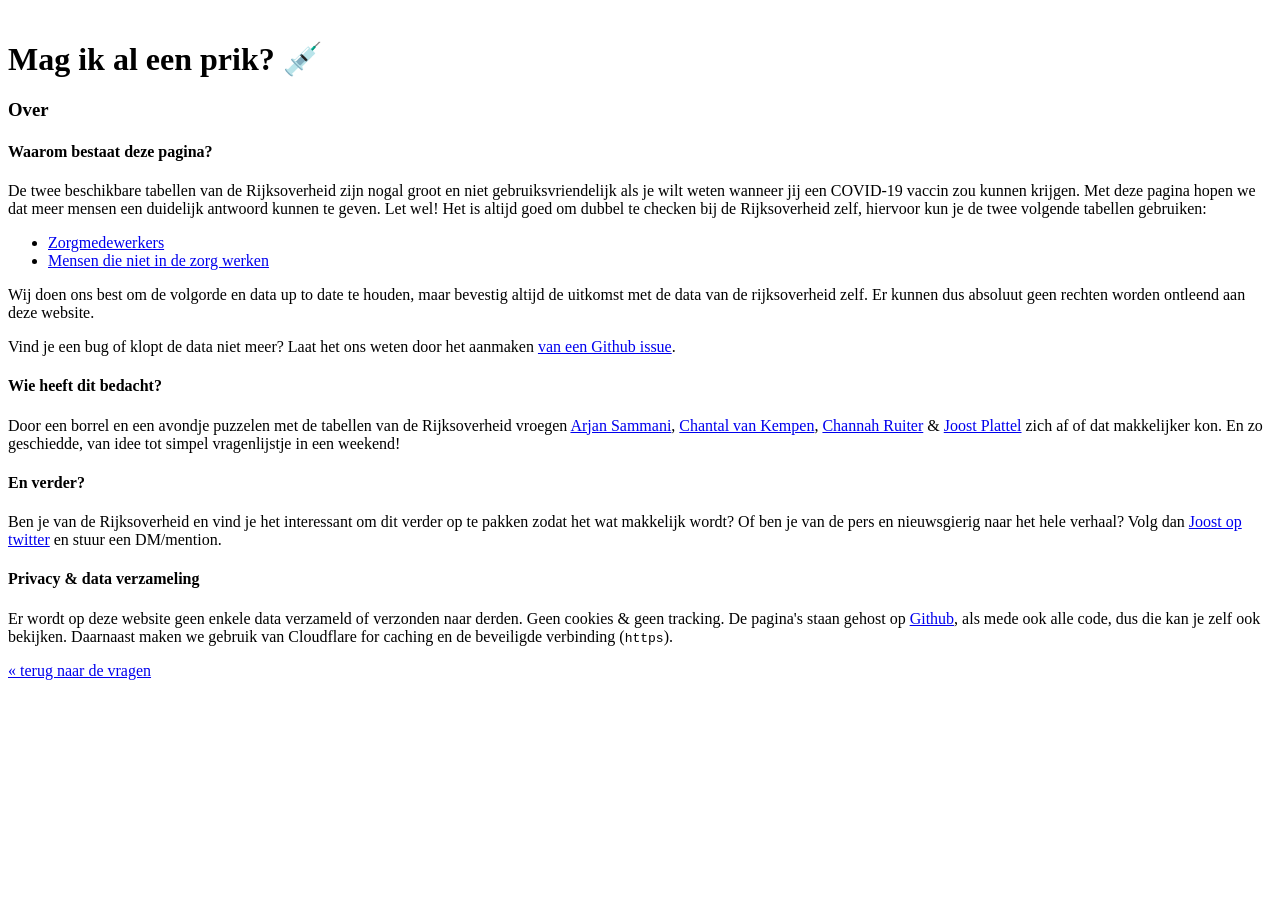
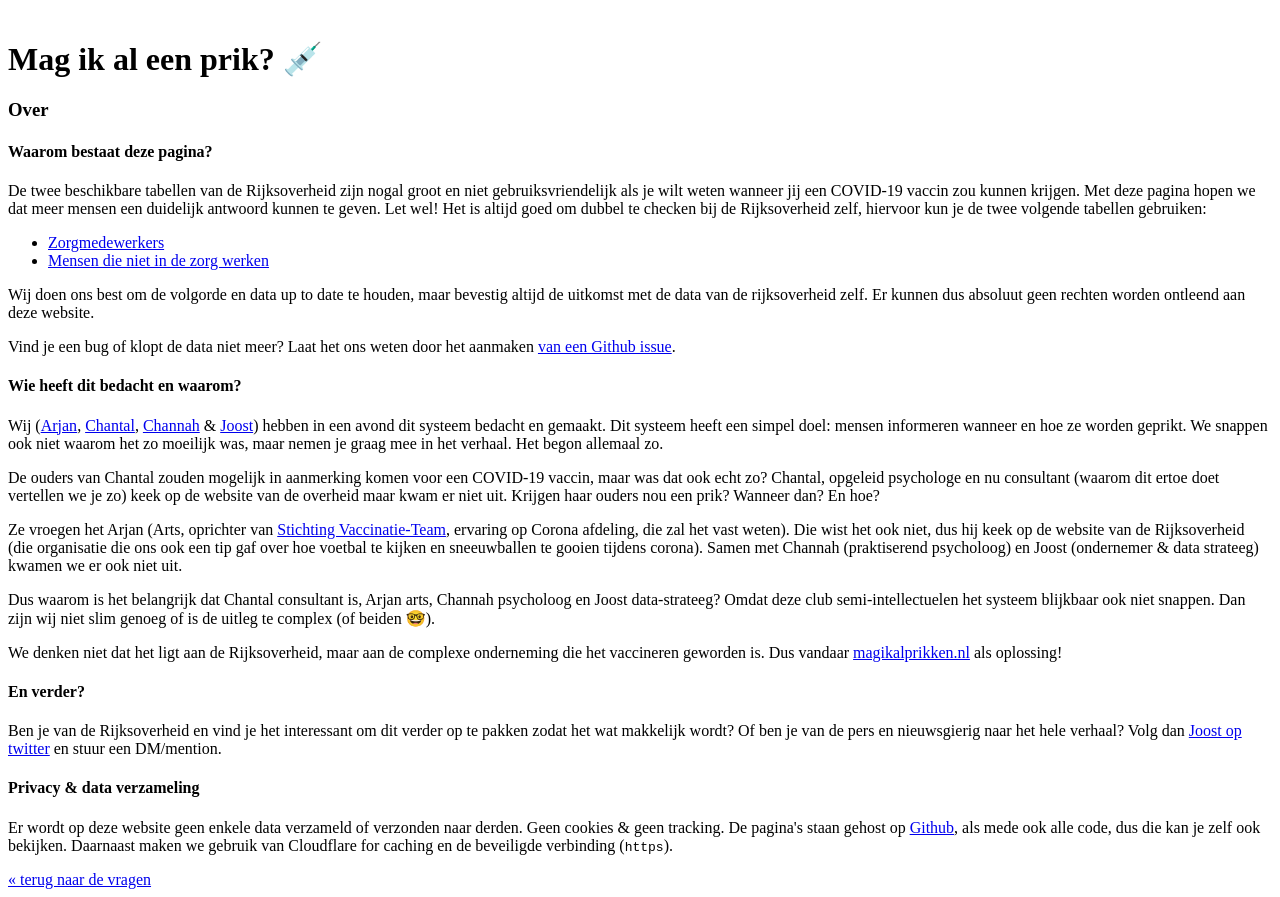
Before and after one commit to jplattel/magikalprikken.nl, a Svelte app: page / in a window 1280 px wide. Both pictures are taken after a click on the link "hier". Before the commit the page ends 800 px from the top, so only its background shows below. Built offline with nearby package versions, Linux system fonts and the light colour scheme; the HTML template or start-up script is replaced by a standard one.

Commit message:
added story

```diff
--- a/src/App.svelte
+++ b/src/App.svelte
@@ -48,11 +48,35 @@
 
 					<p>Vind je een bug of klopt de data niet meer? Laat het ons weten door het aanmaken <a href="https://github.com/jplattel/magikalprikken.nl/issues/new">van een Github issue</a>.</p>
 
-					<h4>Wie heeft dit bedacht?</h4>
+					<h4>Wie heeft dit bedacht en waarom?</h4>
 
 					<p>
-						Door een borrel en een avondje puzzelen met de tabellen van de Rijksoverheid vroegen <a href="https://nl.linkedin.com/in/arjan-sammani">Arjan Sammani</a>, <a href="http://chantalvankempen.nl/">Chantal van Kempen</a>, <a href="https://psychologenpraktijkruiter.nl/">Channah Ruiter</a> & <a href="https://jplattel.nl/">Joost Plattel</a> zich af of dat
-						makkelijker kon. En zo geschiedde, van idee tot simpel vragenlijstje in een weekend!
+						Wij (<a href="https://nl.linkedin.com/in/arjan-sammani">Arjan</a>, <a href="https://www.linkedin.com/in/chantalvankempen/">Chantal</a>, <a href="https://www.linkedin.com/in/channah-ruiter/">Channah</a> & <a href="https://jplattel.nl">Joost</a>) hebben in een avond dit systeem bedacht en gemaakt.
+						Dit systeem heeft een simpel doel: mensen informeren wanneer en hoe ze worden geprikt. We
+						snappen ook niet waarom het zo moeilijk was, maar nemen je graag mee in het verhaal. Het
+						begon allemaal zo.
+					</p>
+					<p>
+						De ouders van Chantal zouden mogelijk in aanmerking komen voor een COVID-19 vaccin, maar
+						was dat ook echt zo? Chantal, opgeleid psychologe en nu consultant (waarom dit ertoe doet
+						vertellen we je zo) keek op de website van de overheid maar kwam er niet uit. Krijgen haar
+						ouders nou een prik? Wanneer dan? En hoe?
+					</p>
+					<p>
+						Ze vroegen het Arjan (Arts, oprichter van <a href="http://vaccinatie-team.nl/">Stichting Vaccinatie-Team</a>, ervaring op Corona afdeling,
+						die zal het vast weten). Die wist het ook niet, dus
+						hij keek op de website van de Rijksoverheid (die organisatie die ons ook een tip gaf over hoe
+						voetbal te kijken en sneeuwballen te gooien tijdens corona). Samen met Channah (praktiserend
+						psycholoog) en Joost (ondernemer & data strateeg) kwamen we er ook niet uit.
+					</p>
+					<p>
+						Dus waarom is het belangrijk dat Chantal consultant is, Arjan arts, Channah psycholoog en
+						Joost data-strateeg? Omdat deze club semi-intellectuelen het systeem blijkbaar ook niet
+						snappen. Dan zijn wij niet slim genoeg of is de uitleg te complex (of beiden 🤓).
+					</p>
+					<p>
+						We denken niet dat het ligt aan de Rijksoverheid, maar aan de complexe onderneming die het vaccineren
+						geworden is. Dus vandaar <a href="magikalprikken.nl">magikalprikken.nl</a> als oplossing!
 					</p>
 
 					<h4>En verder?</h4>
```
Also changed, not shown: 2 other files (tests, documents, lock files or other folders).
